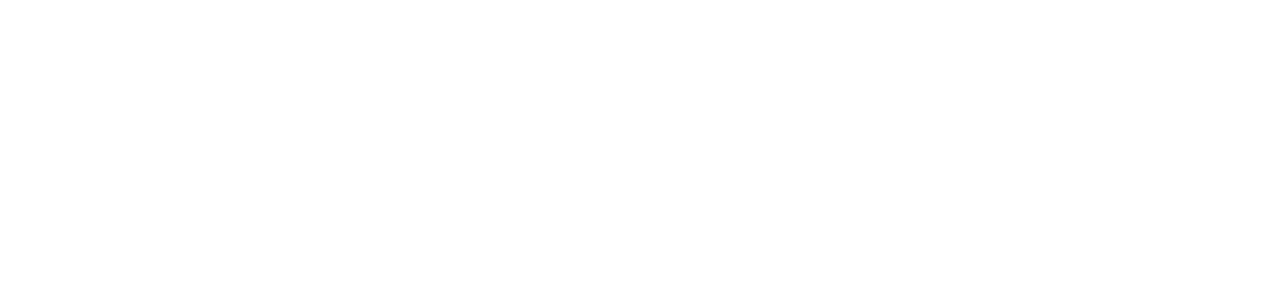
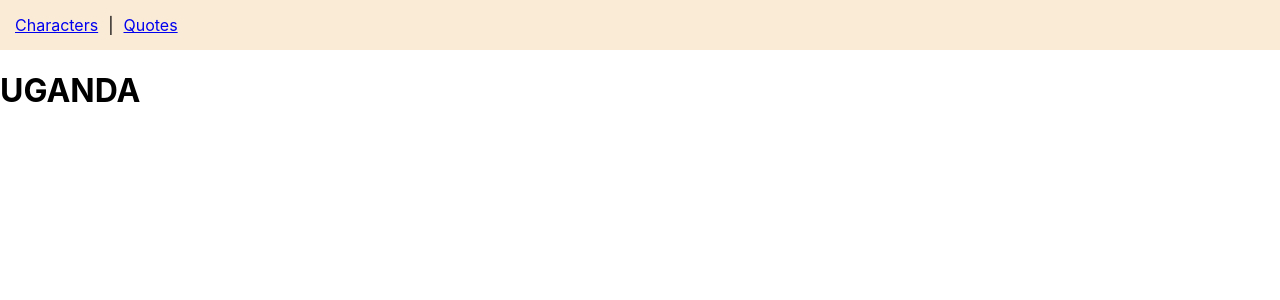
Before and after one commit to HaktanAlbayrak/breaking-bad-app, a React (Create React App) app: page /quotes in a window 1280 px wide. Before the commit this address had no page. Shown: the top 300 px of the page. Built offline with nearby package versions, Linux system fonts and the light colour scheme.

Commit message:
Quotes first commit

```diff
--- a/src/App.css
+++ b/src/App.css
@@ -36,3 +36,15 @@
     transform: rotate(360deg);
   }
 }
+
+nav {
+  background-color: antiquewhite;
+  display: flex;
+  margin: 0 0 10px 0;
+  padding: 10px;
+}
+
+.page-link {
+  padding: 5px;
+  list-style-type: none;
+}
--- a/src/App.js
+++ b/src/App.js
@@ -1,19 +1,30 @@
 import "./App.css";
 
-import { BrowserRouter, Routes, Route } from "react-router-dom";
+import { BrowserRouter, Routes, Route, Link } from "react-router-dom";
 
 //Pages
 import Home from "./Pages/Home";
 import Detail from "./Pages/Detail";
-import Profile from "./Pages/Profile";
+import Quotes from "./Pages/Quotes";
 
 function App() {
   return (
     <BrowserRouter>
+      <div>
+        <nav>
+          <Link to="/" className="page-link">
+            Characters
+          </Link>
+          <span className="page-link">|</span>
+          <Link to="/quotes" className="page-link">
+            Quotes
+          </Link>
+        </nav>
+      </div>
       <Routes>
         <Route exact path="/" element={<Home />} />
         <Route path="/char/:char_id" element={<Detail />} />
-        <Route path="/profile" element={<Profile />} />
+        <Route path="/quotes" element={<Quotes />} />
       </Routes>
     </BrowserRouter>
   );
--- a/src/Pages/Profile.js
+++ /dev/null
@@ -1,7 +0,0 @@
-import React from "react";
-
-const Profile = () => {
-  return <div>This is a Profile page </div>;
-};
-
-export default Profile;
--- /dev/null
+++ b/src/Pages/Quotes/index.js
@@ -0,0 +1,10 @@
+import React from "react";
+import { useSelector } from "react-redux";
+
+const Quotes = () => {
+  const data = useSelector((state) => state.quotes.items);
+  console.log(data);
+  return <h1>UGANDA</h1>;
+};
+
+export default Quotes;
--- /dev/null
+++ b/src/redux/quotesSlice.js
@@ -0,0 +1,12 @@
+import { createSlice } from "@reduxjs/toolkit";
+
+export const quotesSlice = createSlice({
+  name: "quotes",
+  initialState: {
+    items: [],
+  },
+  reducers: {},
+  extraReducers: {},
+});
+
+export default quotesSlice.reducer;
--- a/src/redux/store.js
+++ b/src/redux/store.js
@@ -1,9 +1,10 @@
 import { configureStore } from "@reduxjs/toolkit";
 
 import charactersSlice from "./charactersSlice";
-
+import quotesSlice from "./quotesSlice";
 export const store = configureStore({
   reducer: {
     characters: charactersSlice,
+    quotes: quotesSlice,
   },
 });
```
